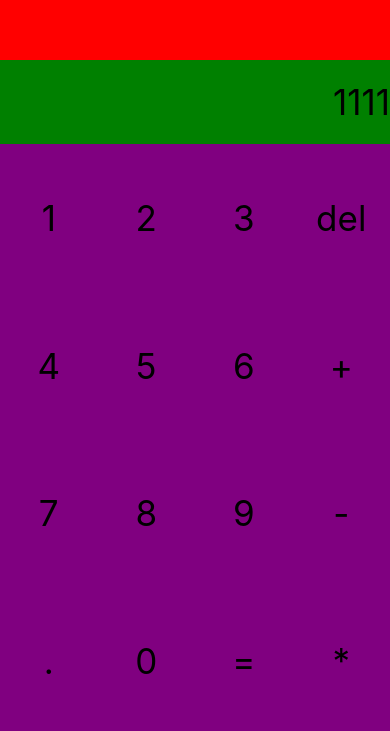
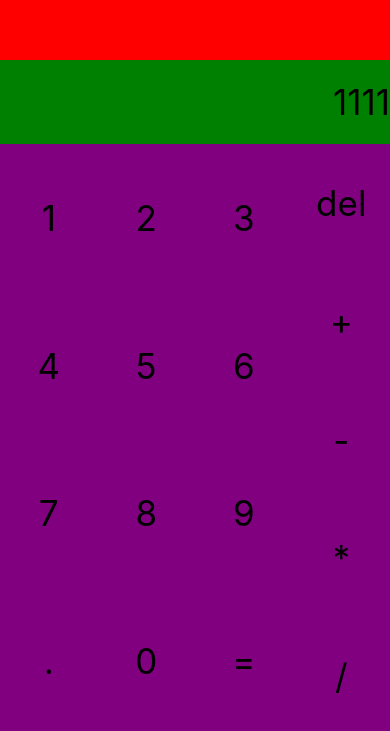
Before and after one commit to Denaindra/React-Native-App, a React Native app in the folder ReactNativeSampleApp/: screen / in a window 390 px wide. Shown: the part 109-840 px from the top of the page. Built offline with nearby package versions, Linux system fonts and the light colour scheme.

Commit message:
calculator number specifiy on press and state changers

```diff
--- a/ReactNativeSampleApp/App.js
+++ b/ReactNativeSampleApp/App.js
@@ -14,6 +14,8 @@ export default class App extends Component{
 
 constructor(){
   super();
+  this.operations = ['del','+','-','*','/']
+
 }
 
   state = {
@@ -35,7 +37,6 @@ KeyPress = (text) => {
   this.setState({
     calResult: this.state.calResult + text
   })
-  console.log(text)
 }
 
   opertion(operation){
@@ -47,6 +48,19 @@ KeyPress = (text) => {
             this.setState({
               calResult:text.join('')
             })
+            break;
+            case '+':
+            case '-':
+            case '*':
+            case '/':
+
+                  const lastChar = this.state.calResult.split('').pop()
+                  if(this.operations.indexOf(lastChar)>0) return
+
+                  if(this.state.text == "") return
+                  this.setState({
+                    calResult: this.state.calResult + operation
+                    })
       }
   }
 
@@ -70,12 +84,13 @@ KeyPress = (text) => {
      rows.push(<View style={style.row}>{row}</View>)
    }
 
-let operations = ['del','+','-','*','/']
+let operations;
+
 let ops=[]
-for(let i=0;i<4;i++)
+for(let i=0;i<5;i++)
 {
-  ops.push(<TouchableOpacity onPress={() => this.opertion(operations[i])} style={style.btn}>
-    <Text style={style.btnText}>{operations[i]}</Text>
+  ops.push(<TouchableOpacity onPress={() => this.opertion(this.operations[i])} style={style.btn}>
+    <Text style={style.btnText}>{this.operations[i]}</Text>
   </TouchableOpacity>)
 }
     return(
```
